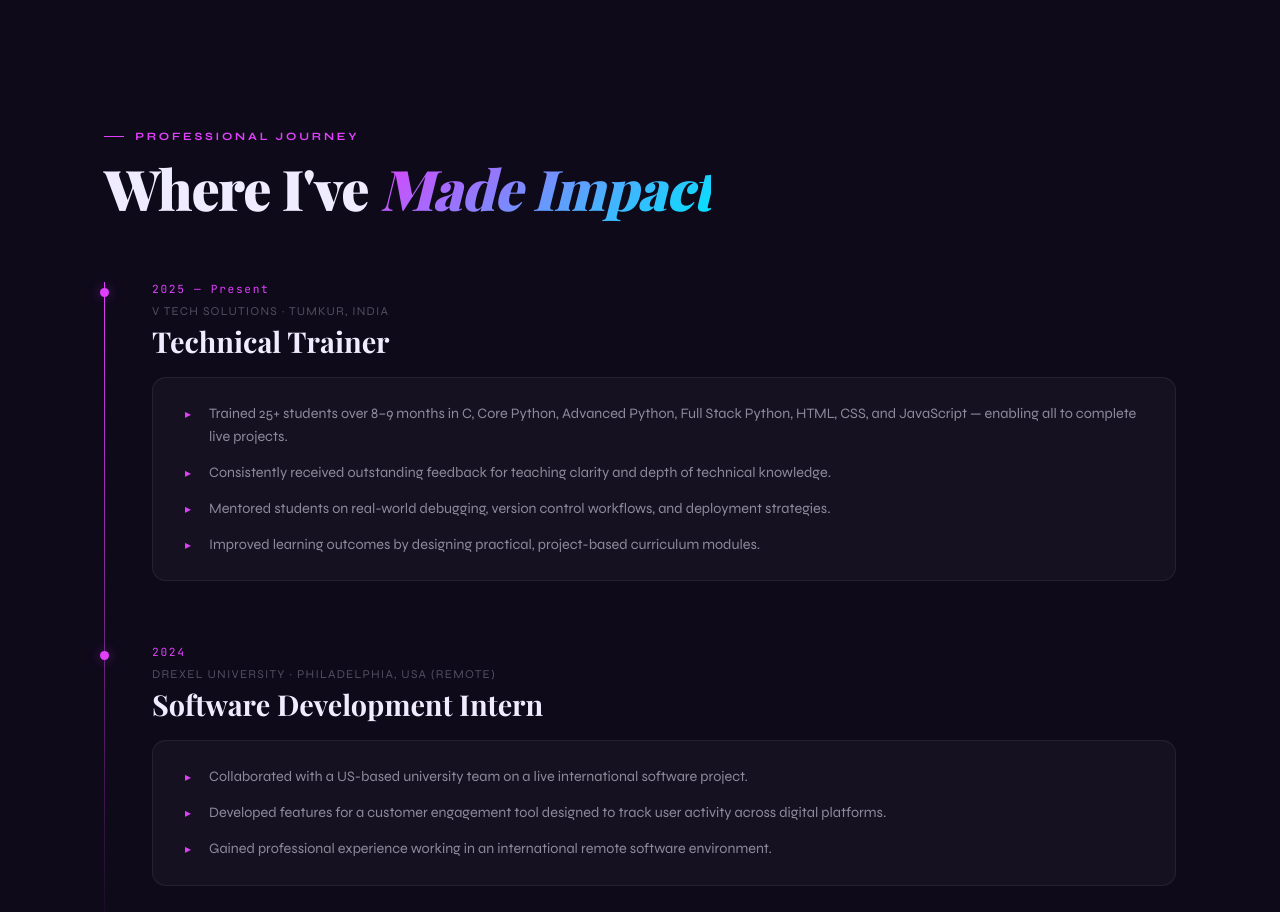
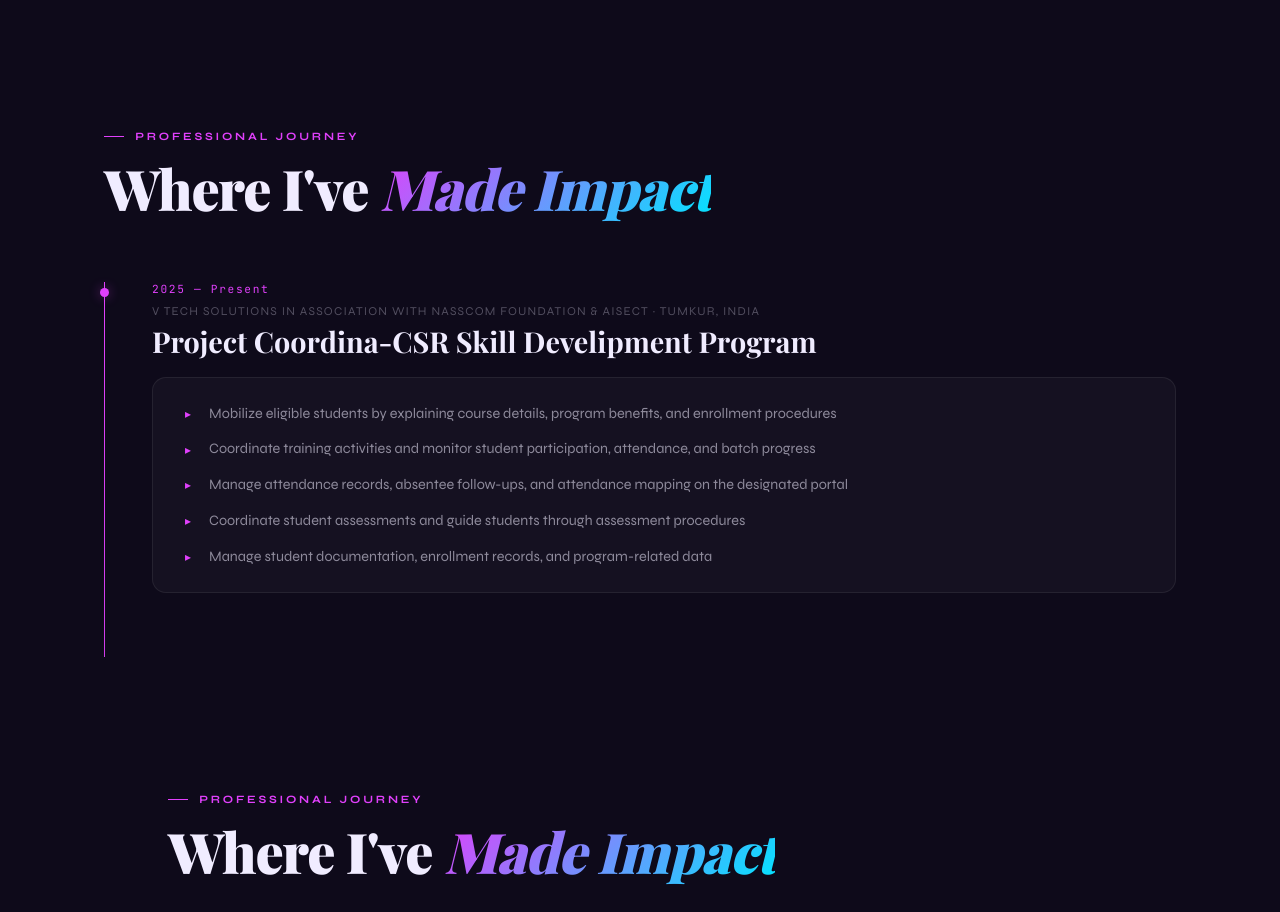
Before and after one commit to premaN5/Portfolio, a plain HTML site: page index.html in a window 1280 px wide. Shown: the part 1760-2672 px from the top of the page. Drawn offline with nearby package versions, Linux system fonts and the light colour scheme; animation ran at ten frames a second; a web font is replaced by a local one.

Commit message:
Add professional experience section to index.html
Added a new section for professional experience with details about the role and responsibilities at V Tech Solutions.

```diff
--- a/index.html
+++ b/index.html
@@ -559,6 +559,25 @@ footer { position:relative; z-index:2; border-top:0.5px solid var(--border); pad
 </section>
 
 <!-- EXPERIENCE -->
+ <div class="section-full" id="experience">
+  <div class="section-inner">
+    <div class="label reveal">Professional Journey</div>
+    <h2 class="section-heading reveal">Where I've <em>Made Impact</em></h2>
+    <div class="exp-timeline">
+      <div class="exp-item reveal">
+        <div class="exp-year">2025 — Present</div>
+        <div class="exp-company">V Tech Solutions In Association with Nasscom Foundation & AISECT &middot; Tumkur, India</div>
+        <div class="exp-role">Project Coordina-CSR Skill Develipment Program</div>
+        <div class="exp-card">
+          <ul>
+           <li>Mobilize eligible students by explaining course details, program benefits, and enrollment procedures</li>
+           <li>Coordinate training activities and monitor student participation, attendance, and batch progress</li>
+           <li>Manage attendance records, absentee follow-ups, and attendance mapping on the designated portal</li>
+           <li>Coordinate student assessments and guide students through assessment procedures</li>
+           <li>Manage student documentation, enrollment records, and program-related data</li>
+          </ul>
+        </div>
+      </div>
 <div class="section-full" id="experience">
   <div class="section-inner">
     <div class="label reveal">Professional Journey</div>
```
